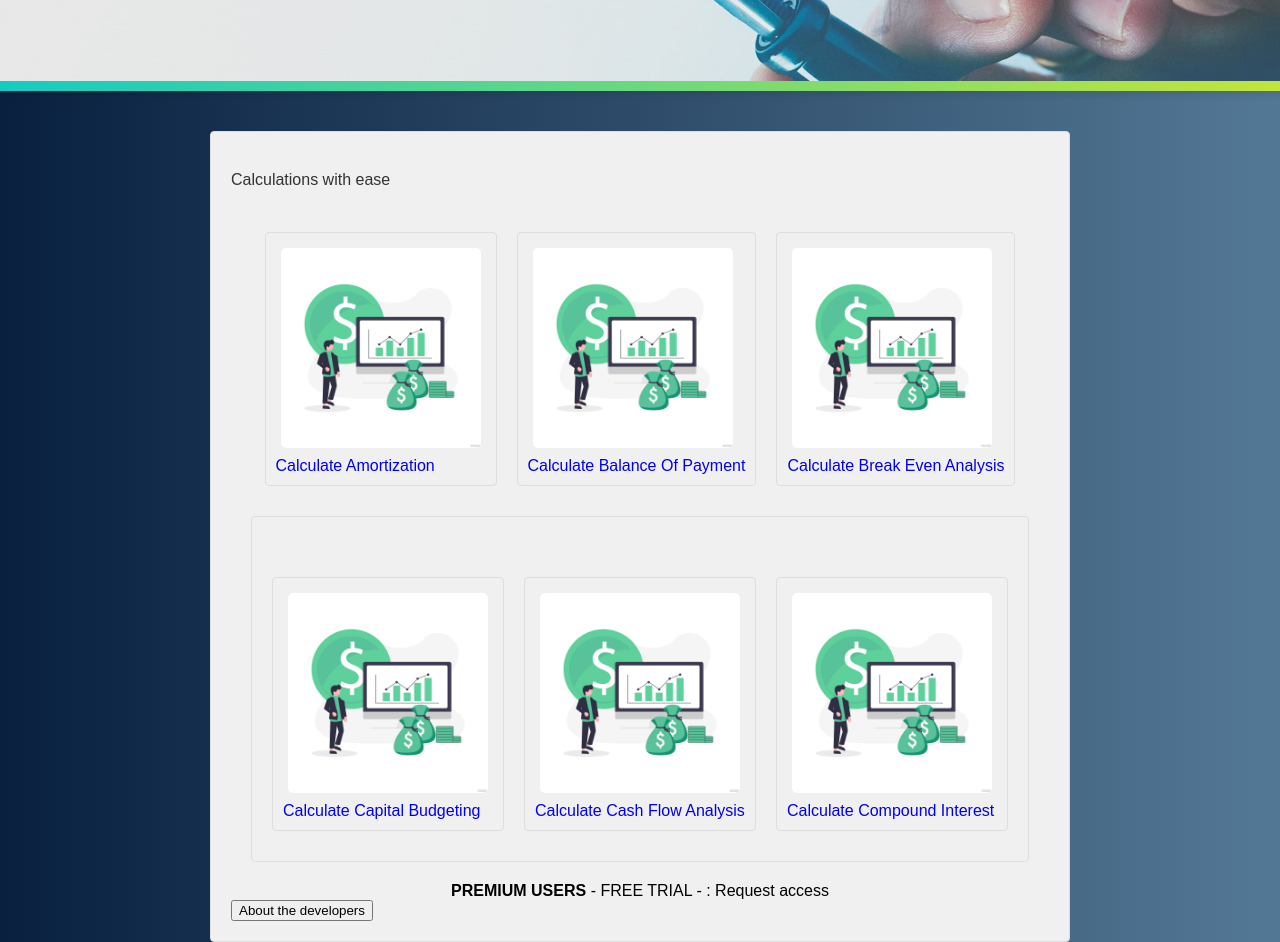
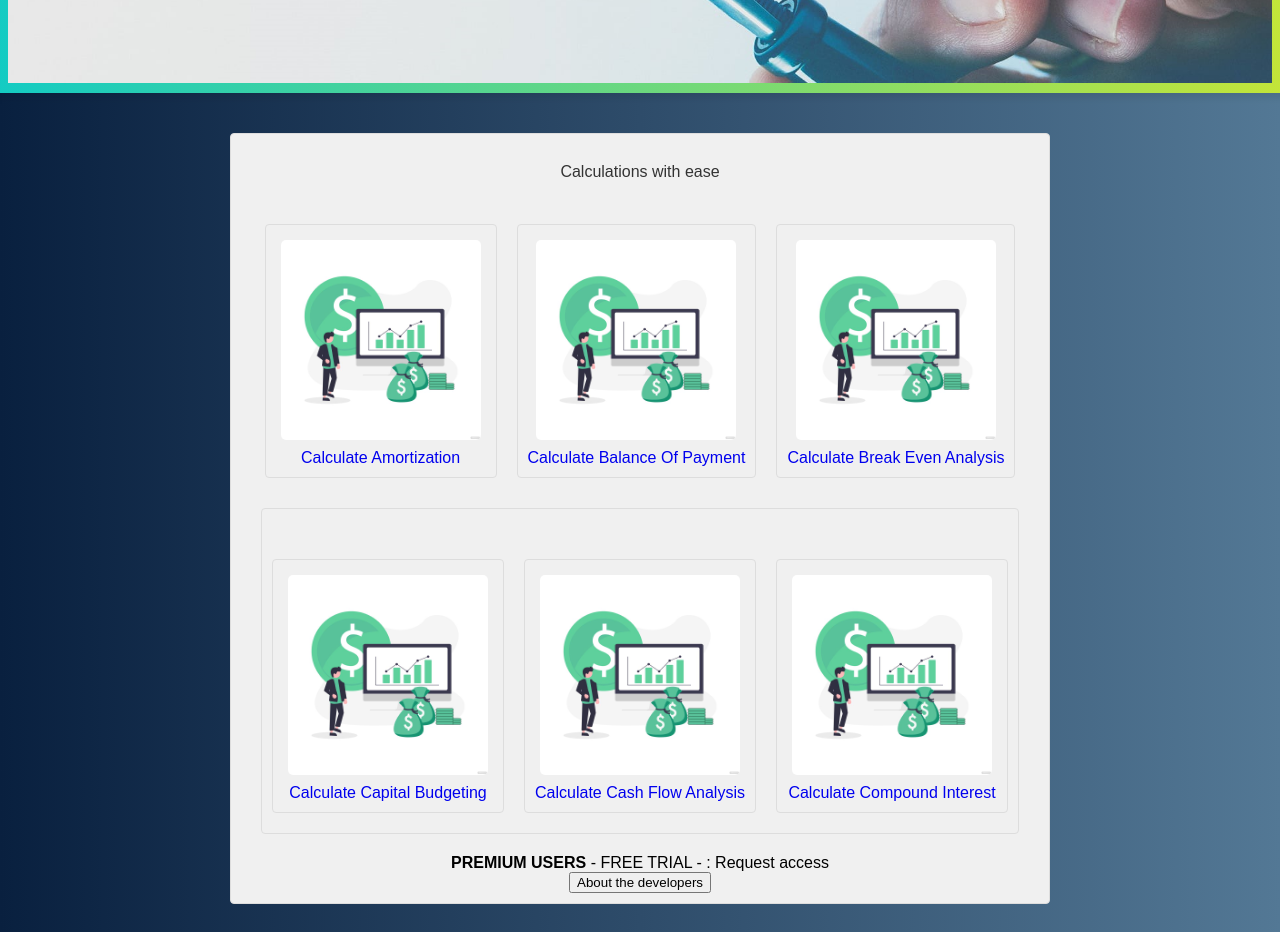
Before and after one commit to autochanger/simplyfinance, a plain HTML site: page index.html in a window 1280 px wide. Shown: the part 380-1322 px from the top of the page. Drawn offline with Linux system fonts and the light colour scheme.

Commit message:
Update styles.css
revert

```diff
--- a/css/styles.css
+++ b/css/styles.css
@@ -3,9 +3,12 @@ body {
     display: flex;
     flex-direction: column;
     align-items: center;
-    margin: 0;
+    margin: 5;
     background: linear-gradient(to right, #09203f, #537895);
+text-align:center;
 max-width:100%;
+
+
         /* Modal styles */
         .modal {
             display: none;
@@ -173,10 +176,11 @@ a:hover {
 
         .content {
             margin: 20px;
-            padding: 20px;
+            padding: 10px;
             border: 1px solid #ddd;
             border-radius: 4px;
             background-color: #f0f0f0;
+max-width:100%;
         }
         .hidden {
             display: none;
```
